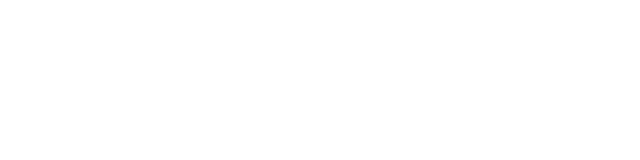
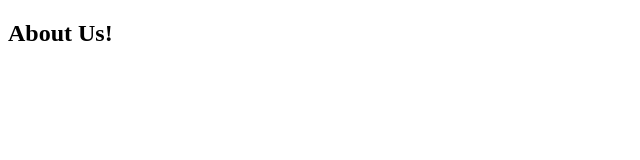
Before and after one commit to Alchemy-Notes/FRONTEND, a React app: page /about in a window 1280 px wide. Shown: the top 160 px of the page, without its empty margins (0-640 px from the left). Built offline with nearby package versions, Linux system fonts and the light colour scheme.

Commit message:
created views components with h1s

```diff
--- a/src/App.jsx
+++ b/src/App.jsx
@@ -1,31 +1,37 @@
 import { BrowserRouter as Router, Switch, Route } from 'react-router-dom';
+import AboutUs from './views/AboutUs/AboutUs';
+import Auth from './views/Auth/Auth';
+import Dashboard from './views/Dashboard/Dashboard';
+import Notes from './views/Notes/Notes';
 
 export default function App() {
   return (
     <Router>
       <Switch>
         <Route exact path="/">
-          {/* Dashboard */}
+          <Dashboard />
           {/* Conditionally render */}
           {/* if not signed in, welcome! links to sign in/signup */}
           {/* if signed in shows all your dashboard */}
         </Route>
 
         <Route path="/login">
-          {/* Auth */}
+          <Auth />
           {/* redirect to dashboard */}
         </Route>
 
         <Route path="/register">
-          {/* Auth */}
+          <Auth />
           {/* redirect to dashboard */}
         </Route>
 
-        <Route path="/about">{/* AboutUs */}</Route>
+        <Route path="/about">
+          <AboutUs />
+        </Route>
 
         {/* Private Routes Below */}
         <Route path="/notes">
-          {/* Notes container, view, edit, etc based on state */}
+          <Notes />
         </Route>
 
         {/* may need more routes? */}
--- /dev/null
+++ b/src/views/AboutUs/AboutUs.jsx
@@ -0,0 +1,7 @@
+export default function AboutUs() {
+  return (
+    <section>
+      <h1>About Us!</h1>
+    </section>
+  );
+}
--- /dev/null
+++ b/src/views/Auth/Auth.jsx
@@ -0,0 +1,7 @@
+export default function Auth() {
+  return (
+    <section>
+      <h1>Auth!</h1>
+    </section>
+  );
+}
--- /dev/null
+++ b/src/views/Dashboard/Dashboard.jsx
@@ -0,0 +1,7 @@
+export default function Dashboard() {
+  return (
+    <section>
+      <h1>Dashboard confessional</h1>
+    </section>
+  );
+}
--- /dev/null
+++ b/src/views/Notes/Notes.jsx
@@ -0,0 +1,7 @@
+export default function Notes() {
+  return (
+    <section>
+      <h1>Notes</h1>
+    </section>
+  );
+}
```
